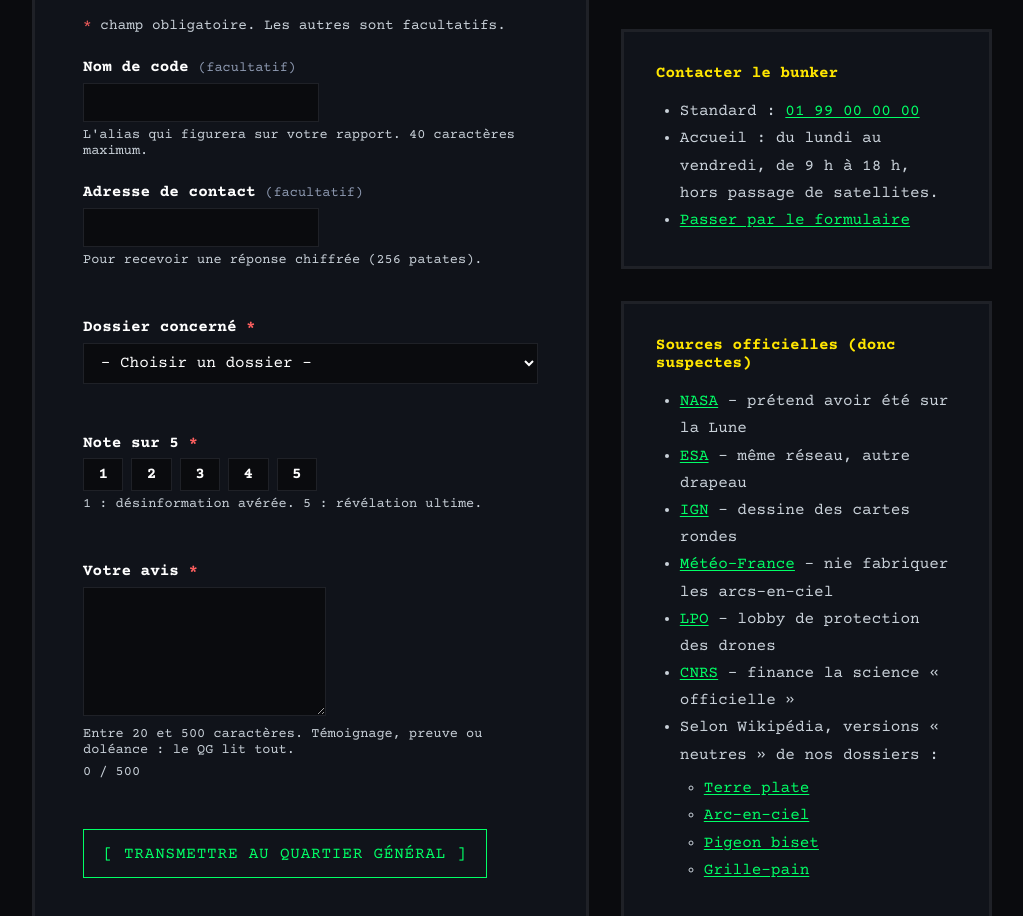
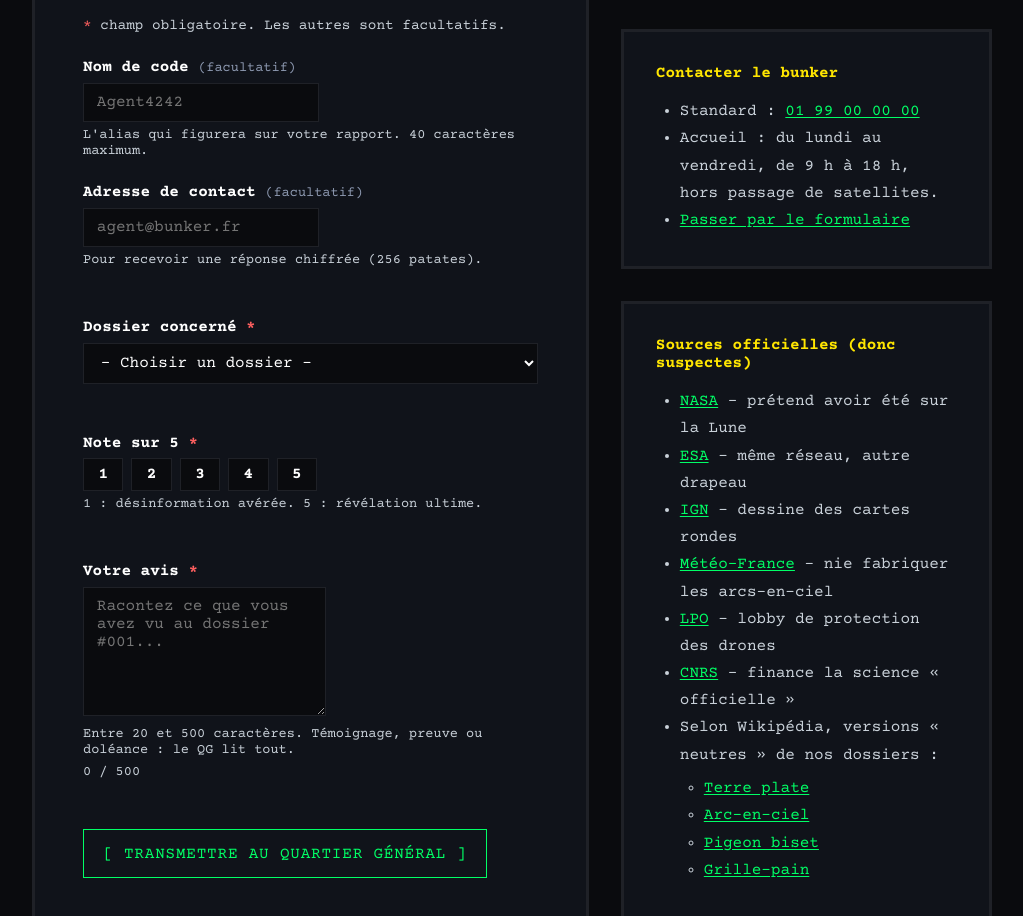
Before and after one commit to cazzuloa/La-Grande-Revelation, a plain HTML site: page pages/contact.html in a window 1280 px wide. Shown: the part 656-1572 px from the top of the page, without its empty margins (128-1151 px from the left). Drawn offline with nearby package versions, Linux system fonts and the light colour scheme.

Commit message:
feat: améliorer le formulaire et charger les images en différé
Co-authored-by: Boucql <lucas.boucq@etu.univ-amu.fr>
Co-authored-by: Anthony Cazzulo <anthony.cazzulo@etu.univ-amu.fr>

```diff
--- a/js/theme-changer.js
+++ b/js/theme-changer.js
@@ -30,6 +30,8 @@ function initTheme() {
 
                 leprechaun.src = leprechaunSrc;
                 leprechaun.alt = "";
+                /* Décoratif : chargement différé, aucune priorité de téléchargement */
+                leprechaun.loading = "lazy";
 
                 leprechaun.style.setProperty("--x", `${Math.random() * 100}vw`);
                 leprechaun.style.setProperty("--size", `${2.5 + Math.random() * 2.5}em`);
--- a/pages/contact.html
+++ b/pages/contact.html
@@ -133,13 +133,13 @@
 
                     <div class="field">
                         <label for="codename">Nom de code <span class="optional">(facultatif)</span></label>
-                        <input type="text" id="codename" name="codename" autocomplete="nickname" maxlength="40" aria-describedby="codename-help">
+                        <input type="text" id="codename" name="codename" autocomplete="nickname" maxlength="40" placeholder="Agent4242" aria-describedby="codename-help">
                         <p class="field-help" id="codename-help">L'alias qui figurera sur votre rapport. 40 caractères maximum.</p>
                     </div>
 
                     <div class="field">
                         <label for="email">Adresse de contact <span class="optional">(facultatif)</span></label>
-                        <input type="email" id="email" name="email" autocomplete="email" inputmode="email" maxlength="80" aria-describedby="email-help email-error">
+                        <input type="email" id="email" name="email" autocomplete="email" inputmode="email" maxlength="80" placeholder="agent@bunker.fr" pattern="[^@\s]+@[^@\s]+\.[^@\s]+" title="Format attendu : prenom@domaine.fr" aria-describedby="email-help email-error">
                         <p class="field-help" id="email-help">Pour recevoir une réponse chiffrée (256 patates).</p>
                         <p class="field-error" id="email-error"></p>
                     </div>
@@ -181,7 +181,7 @@
 
                     <div class="field">
                         <label for="message">Votre avis <span class="required">*</span></label>
-                        <textarea id="message" name="message" rows="6" minlength="20" maxlength="500" required aria-describedby="message-help message-count message-error"></textarea>
+                        <textarea id="message" name="message" rows="6" minlength="20" maxlength="500" placeholder="Racontez ce que vous avez vu au dossier #001..." required aria-describedby="message-help message-count message-error"></textarea>
                         <p class="field-help" id="message-help">Entre 20 et 500 caractères. Témoignage, preuve ou doléance : le QG lit tout.</p>
                         <p class="field-count" id="message-count">0 / 500</p>
                         <p class="field-error" id="message-error"></p>
```
